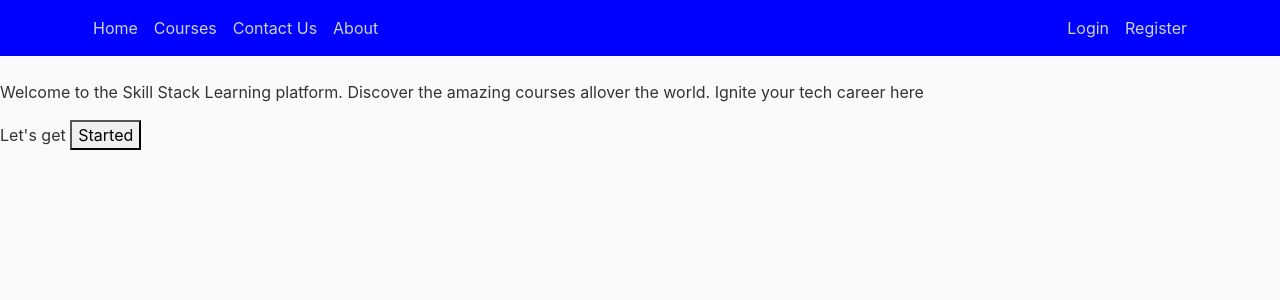
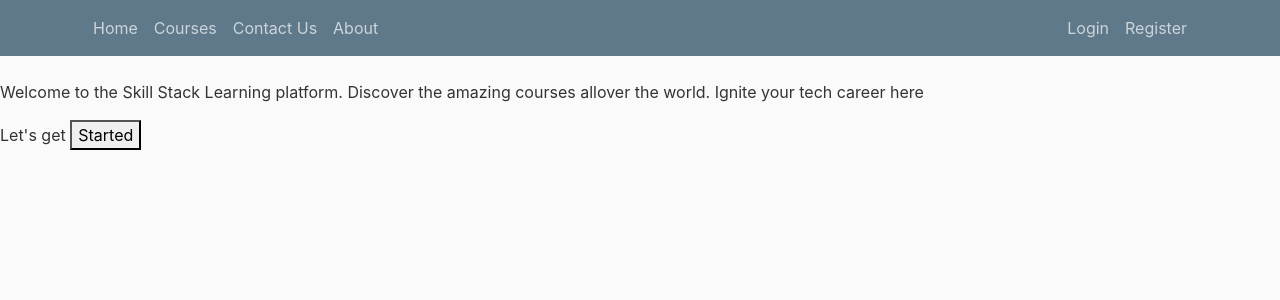
Before and after one commit to Awalu-Levison/Skill-Stack-2, a Flask app: page / in a window 1280 px wide. Shown: the top 300 px of the page. Run offline with Flask 3, Linux system fonts and the light colour scheme; some libraries are stand-ins or nearby versions.

Commit message:
Add and update some files

```diff
--- a/static/main.css
+++ b/static/main.css
@@ -9,7 +9,7 @@ body {
   }
 
   .bg-steel {
-	background-color: blue;
+	background-color: #5f788a;
   }
 
   .site-header .navbar-nav .nav-link {
--- a/templates/base.html
+++ b/templates/base.html
@@ -37,6 +37,6 @@
 
 	{% block content %}{% endblock %}
 
-
+	<script src="index.js"></script>
 </body>
 </html>
```
